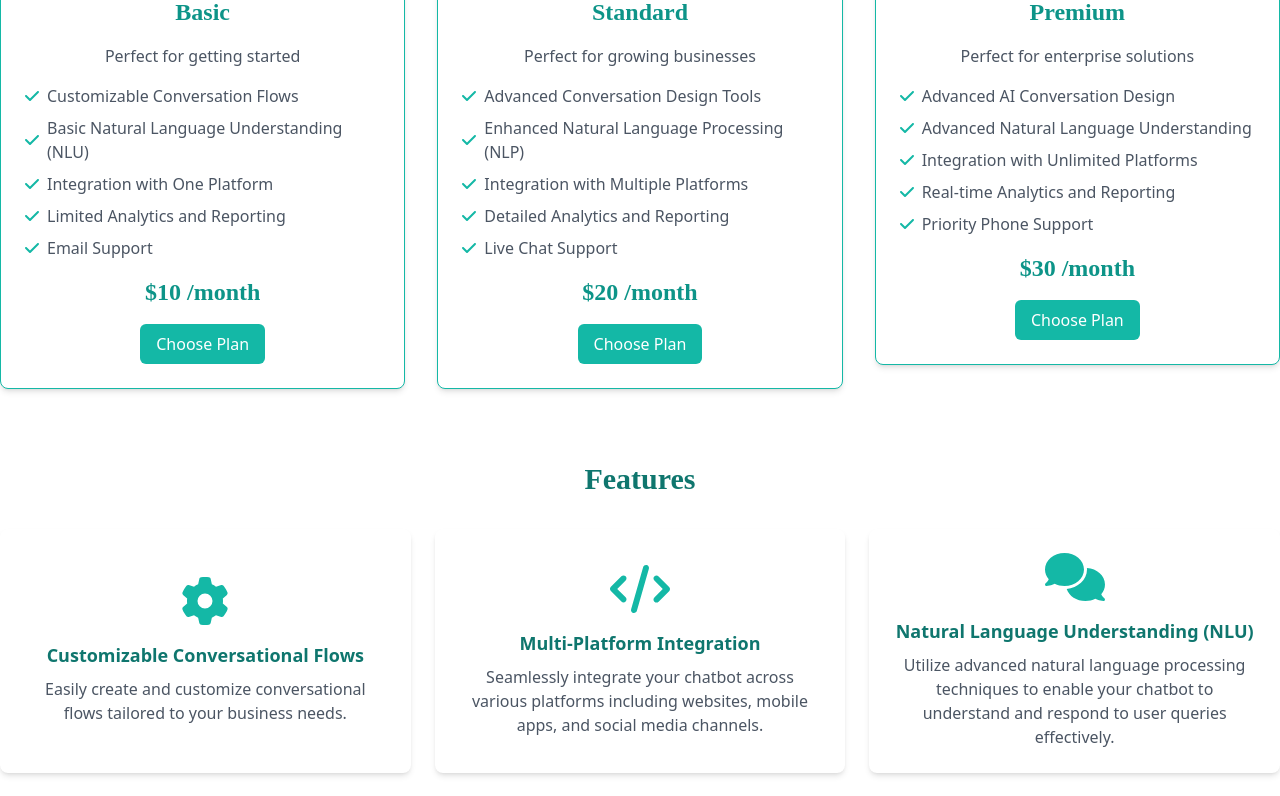
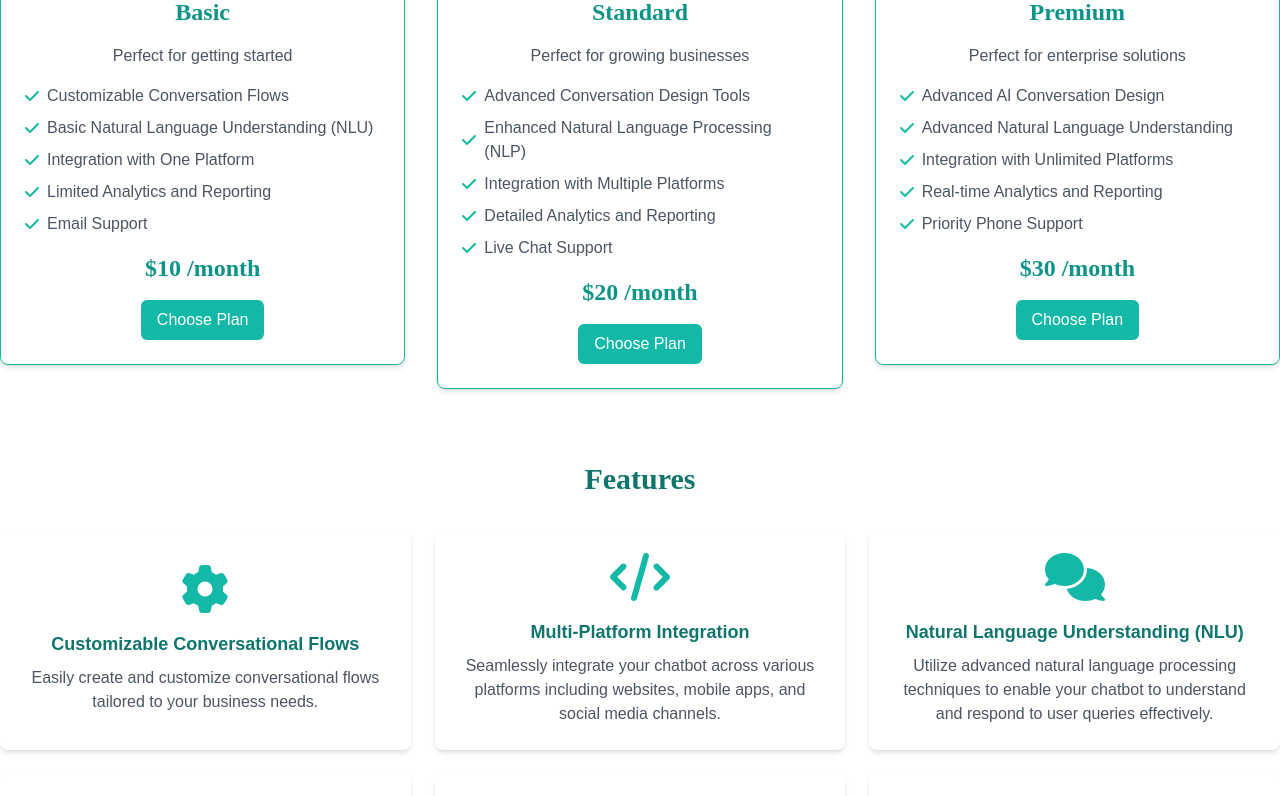
Before and after one commit to ShahidHameed4/anread, a Next.js app: page / in a window 1280 px wide. Shown: the part 629-1425 px from the top of the page. Built offline with nearby package versions, Linux system fonts and the light colour scheme.

Commit message:
Animations, fadeIn, fadeUp: css update

```diff
--- a/styles/globals.css
+++ b/styles/globals.css
@@ -2,19 +2,30 @@
 @tailwind components;
 @tailwind utilities;
 
-@import url('https://fonts.googleapis.com/css2?family=Space+Grotesk:wght@300;400;500;600;700&display=swap');
-@import url('https://fonts.googleapis.com/css2?family=Pacifico&display=swap');
-@import url('https://fonts.googleapis.com/css2?family=Readex+Pro:wght@300&display=swap');
-@import url('https://fonts.googleapis.com/css2?family=Mulish&display=swap');
-@import url('https://fonts.googleapis.com/css2?family=Pacifico&display=swap');
+@import url("https://fonts.googleapis.com/css2?family=Space+Grotesk:wght@300;400;500;600;700&display=swap");
+@import url("https://fonts.googleapis.com/css2?family=Pacifico&display=swap");
+@import url("https://fonts.googleapis.com/css2?family=Readex+Pro:wght@300&display=swap");
+@import url("https://fonts.googleapis.com/css2?family=Mulish&display=swap");
+@import url("https://fonts.googleapis.com/css2?family=Pacifico&display=swap");
+@import url("https://fonts.googleapis.com/css2?family=Plus+Jakarta+Sans:wght@400&display=swap");
+
+@font-face {
+  font-family: "slick";
+  font-weight: normal;
+  font-style: normal;
+  src: url("/fonts/slick.eot");
+  src: url("/fonts/slick.eot?#iefix") format("embedded-opentype"),
+    url("/fonts/slick.woff") format("woff"),
+    url("/fonts/slick.ttf") format("truetype"),
+    url("/fonts/slick.svg#slick") format("svg");
+}
 
 .font-custom {
-  font-family: 'Pacifico', cursive;
-  font-family: 'Readex Pro', sans-serif;
+  font-family: "Pacifico", cursive;
+  font-family: "Readex Pro", sans-serif;
 }
 
-
-input:focus:not(input[type="submit"],input[type="button"]){
+input:focus:not(input[type="submit"], input[type="button"]) {
   border: none;
   outline: none;
 }
@@ -38,12 +49,17 @@ input[type="date"]::-webkit-calendar-picker-indicator {
   margin-top: 10px;
 }
 
-*{
-  font-family: 'poppins';
+* {
+  font-family: "poppins";
 }
 
-h1,h2,h3,h4,h5,h6 {
-  font-family: 'Space Grotesk', sans-serif;
+h1,
+h2,
+h3,
+h4,
+h5,
+h6 {
+  font-family: "Space Grotesk", sans-serif;
 }
 
 * {
@@ -62,9 +78,9 @@ h1,h2,h3,h4,h5,h6 {
 }
 
 *::-webkit-scrollbar-thumb {
-  background-color: #D9D9D9;
+  background-color: #d9d9d9;
   border-radius: 10px;
-  border: 3px solid #D9D9D9;
+  border: 3px solid #d9d9d9;
 }
 
 /* Example Styles for React Tags*/
@@ -156,14 +172,13 @@ h1,h2,h3,h4,h5,h6 {
 }
 
 @media (prefers-color-scheme: dark) {
-
 }
 
 .react-datepicker__navigation--years::before {
   border-color: #666;
   border-style: solid;
   border-width: 3px 3px 0 0;
-  content: '';
+  content: "";
   display: block;
   height: 9px;
   left: 11px;
@@ -183,30 +198,32 @@ h1,h2,h3,h4,h5,h6 {
 
 /* Stripe input elements CSS Start */
 
-.ElementsApp, .ElementsApp .InputElement {
+.ElementsApp,
+.ElementsApp .InputElement {
   font-size: 0.7rem !important;
 }
 
 /* Stripe input element CSS End */
 
-
 /* Appointment Event Calender CSS Start */
 
-.fc-prev-button, .fc-next-button {
+.fc-prev-button,
+.fc-next-button {
   color: #ffffff !important;
-  background-color: #AC55E2 !important;
+  background-color: #ac55e2 !important;
   border: none !important;
   margin-left: 5px !important;
   margin-right: 5px !important;
 }
 
-.fc-prev-button:hover, .fc-next-button:hover {
-  background-color: #B970E7 !important;
+.fc-prev-button:hover,
+.fc-next-button:hover {
+  background-color: #b970e7 !important;
   border: 0px;
 }
 
 .fc-toolbar {
-  background-color: #F6EEFF !important;
+  background-color: #f6eeff !important;
   padding: 0.75rem;
 }
 
@@ -221,14 +238,14 @@ h1,h2,h3,h4,h5,h6 {
 
 .fc-today-button {
   color: #000000 !important;
-  background-color: #F6EEFF !important;
+  background-color: #f6eeff !important;
   border: none !important;
 
   font-weight: bold;
 }
 
 .fc-today-button:hover {
-  background-color: #F6EEFF !important;
+  background-color: #f6eeff !important;
   font-weight: bold;
 }
 
@@ -238,7 +255,7 @@ h1,h2,h3,h4,h5,h6 {
 
 /* Appointment Event Calender CSS End */
 
-.auto-complete-dropdown .css-13cymwt-control  {
+.auto-complete-dropdown .css-13cymwt-control {
   border-radius: 10px !important;
   background: white !important;
   box-shadow: 9.69822px 3.87929px 23.2757px rgba(94, 132, 194, 0.14) !important;
--- a/styles/index.css
+++ b/styles/index.css
@@ -1,8 +1,14 @@
 @tailwind base;
 @tailwind components;
 @tailwind utilities;
-@import url('https://fonts.googleapis.com/css2?family=Mulish&display=swap');
-@import url('https://fonts.googleapis.com/css2?family=Pacifico&display=swap');
+@import url("https://fonts.googleapis.com/css2?family=Mulish&display=swap");
+@import url("https://fonts.googleapis.com/css2?family=Pacifico&display=swap");
+
+body {
+  font-family: "Plus Jakarta Sans", sans-serif;
+}
+
+/* Fade In Animation */
 .fadeIn {
   animation: fadeIn 1s ease forwards;
 }
@@ -18,6 +24,119 @@
   }
 }
 
+/* Fade Out Animation */
+.fadeOut {
+  animation: fadeOut 1s ease forwards;
+}
+
+@keyframes fadeOut {
+  from {
+    opacity: 1;
+    transform: translateY(0); /* Start from current position */
+  }
+  to {
+    opacity: 0;
+    transform: translateY(-20px); /* Fade out while sliding up */
+  }
+}
+
+/* Fade In Up Animation */
+.fadeInUp {
+  animation: fadeInUp 1s ease forwards;
+}
+
+@keyframes fadeInUp {
+  from {
+    opacity: 0;
+    transform: translateY(20px); /* Fade in while sliding up */
+  }
+  to {
+    opacity: 1;
+    transform: translateY(0);
+  }
+}
+
+/* Fade In Down Animation */
+.fadeInDown {
+  animation: fadeInDown 1s ease forwards;
+}
+
+@keyframes fadeInDown {
+  from {
+    opacity: 0;
+    transform: translateY(-20px); /* Fade in while sliding down */
+  }
+  to {
+    opacity: 1;
+    transform: translateY(0);
+  }
+}
+
+/* Fade In Left Animation */
+.fadeInLeft {
+  animation: fadeInLeft 1s ease forwards;
+}
+
+@keyframes fadeInLeft {
+  from {
+    opacity: 0;
+    transform: translateX(-250px); /* Fade in while sliding from left */
+  }
+  to {
+    opacity: 1;
+    transform: translateX(0);
+  }
+}
+
+/* Fade In Right Animation */
+.fadeInRight {
+  animation: fadeInRight 1s ease forwards;
+}
+
+@keyframes fadeInRight {
+  from {
+    opacity: 0;
+    transform: translateX(250px); /* Fade in while sliding from right */
+  }
+  to {
+    opacity: 1;
+    transform: translateX(0);
+  }
+}
+
+/* Fade In Scale Animation */
+.fadeInScale {
+  animation: fadeInScale 1s ease forwards;
+}
+
+@keyframes fadeInScale {
+  from {
+    opacity: 0;
+    transform: scale(0.5); /* Fade in while scaling */
+  }
+  to {
+    opacity: 1;
+    transform: scale(1);
+  }
+}
+
+/* Fade Out Scale Animation */
+.fadeOutScale {
+  animation: fadeOutScale 1s ease forwards;
+}
+
+@keyframes fadeOutScale {
+  from {
+    opacity: 1;
+    transform: scale(1); /* Start from normal scale */
+  }
+  to {
+    opacity: 0;
+    transform: scale(0.5); /* Fade out while scaling down */
+  }
+}
+
+/* Typewriter Effect */
 @keyframes typewriter {
   from {
     width: 0;
```
Lines whose indentation alone changed are shown as unchanged.
